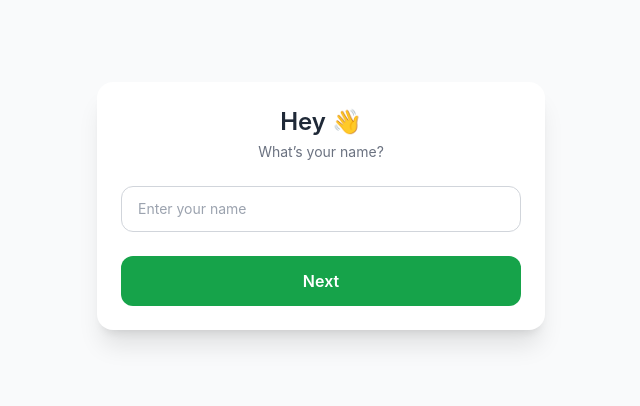
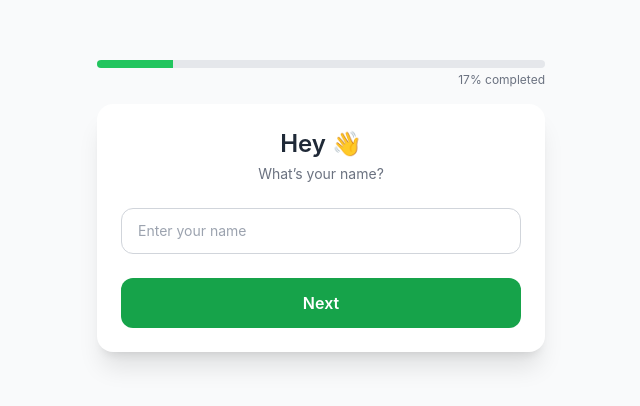
Before and after one commit to johny911/trueharvest-quiz, a React (Vite) app: page / in a window 1280 px wide. Shown: the part 194-600 px from the top of the page, without its empty margins (319-959 px from the left). Built offline with nearby package versions, Linux system fonts and the light colour scheme.

Commit message:
progress bar done

```diff
--- a/src/App.jsx
+++ b/src/App.jsx
@@ -1,11 +1,12 @@
 import React, { useState } from 'react';
-import './index.css'; // ✅ Import Tailwind styles
+import './index.css';
 import Step1Name from './components/Step1Name';
 import Step2Phone from './components/Step2Phone';
 import Step3Household from './components/Step3Household';
 import Step4ColdPressed from './components/Step4ColdPressed';
 import Step5CurrentOils from './components/Step5CurrentOils';
 import Step6Recommendation from './components/Step6Recommendation';
+import ProgressBar from './components/ProgressBar'; // ✅ Add this line
 
 export default function App() {
   const [step, setStep] = useState(1);
@@ -29,6 +30,9 @@ export default function App() {
   return (
     <div className="min-h-screen bg-gray-50 flex items-center justify-center px-4">
       <div className="w-full max-w-md">
+        {/* ✅ Progress bar appears above all steps */}
+        <ProgressBar step={step} />
+
         {(() => {
           switch (step) {
             case 1: return <Step1Name {...props} />;
--- /dev/null
+++ b/src/components/ProgressBar.jsx
@@ -0,0 +1,17 @@
+import React from 'react';
+
+export default function ProgressBar({ step, totalSteps = 6 }) {
+  const percentage = Math.round((step / totalSteps) * 100);
+
+  return (
+    <div className="w-full mb-4">
+      <div className="w-full bg-gray-200 rounded-full h-2 overflow-hidden">
+        <div
+          className="bg-green-500 h-2 transition-all duration-300"
+          style={{ width: `${percentage}%` }}
+        ></div>
+      </div>
+      <p className="text-xs text-gray-500 text-right mt-1">{percentage}% completed</p>
+    </div>
+  );
+}
```
